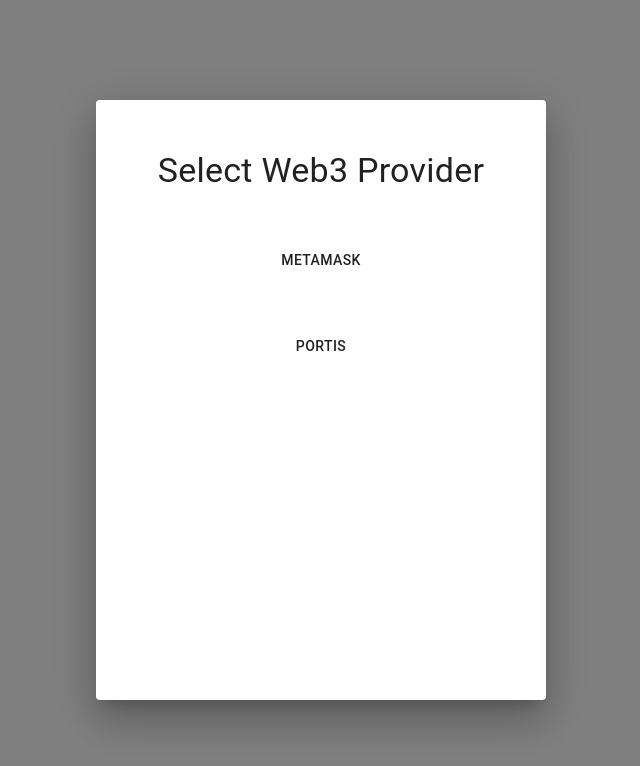
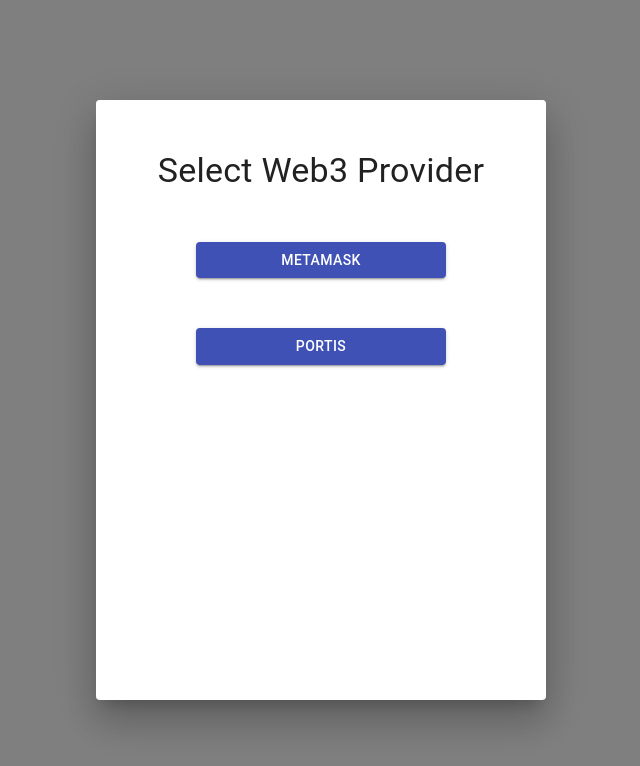
Before and after one commit to kinrezC/user-tx-feeds-demo, a React (Create React App) app: page / in a window 1280 px wide. Both pictures are taken after a click on the button "OPEN MODAL". Shown: the top 766 px of the page, without its empty margins (319-959 px from the left). Built offline with nearby package versions, Linux system fonts and the light colour scheme; what @portis/web3 would draw is missing.

Commit message:
fix button styling

```diff
--- a/src/App.js
+++ b/src/App.js
@@ -46,6 +46,10 @@
   },
   web3ButtonWrapper: {
     marginTop: 50
+  },
+  web3Button: {
+    width: 250,
+    minWidth: 250
   }
 });
 
@@ -69,6 +73,8 @@
 const InitWeb3Button = ({ type, name, classes, setWeb3 }) => (
   <div className={classes.web3ButtonWrapper}>
     <Button
+      variant="contained"
+      color="primary"
       className={classes.web3Button}
       onClick={() => {
         initWeb3(type, setWeb3);
```
